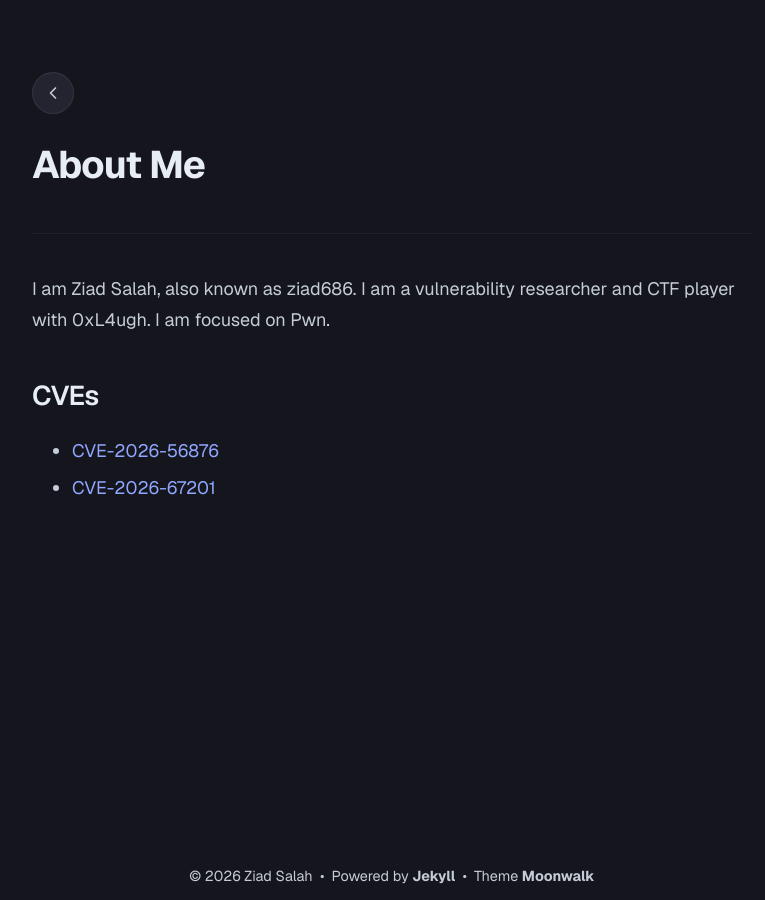
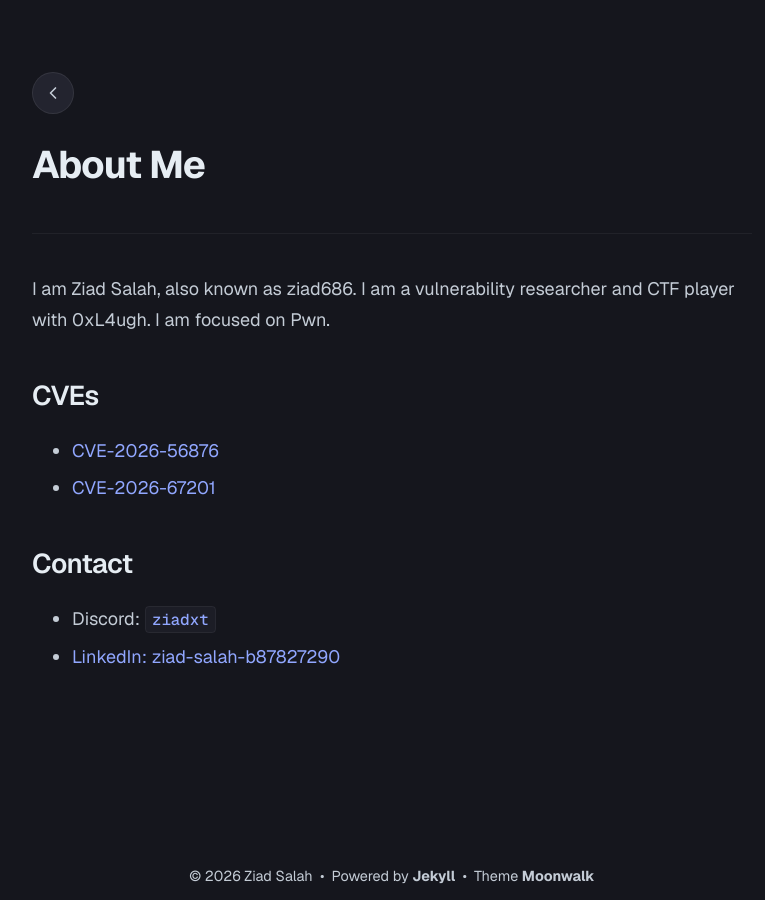
Before and after one commit to ziad626/ziad686-blog, a Jekyll site: the page built from about.md, in a window 1280 px wide. Shown: the whole page, without its empty margins (248-1013 px from the left). Built offline with Jekyll 4.4.1, drawn with Linux system fonts in a browser that asks for light colours.

Commit message:
Add contact details to About

```diff
--- a/about.md
+++ b/about.md
@@ -9,3 +9,8 @@ I am Ziad Salah, also known as ziad686. I am a vulnerability researcher and CTF
 
 - [CVE-2026-56876](https://www.cve.org/CVERecord?id=CVE-2026-56876)
 - [CVE-2026-67201](https://opencve.alliance.unm.edu/cve/CVE-2026-67201)
+
+## Contact
+
+- Discord: `ziadxt`
+- [LinkedIn: ziad-salah-b87827290](https://www.linkedin.com/in/ziad-salah-b87827290/)
```
